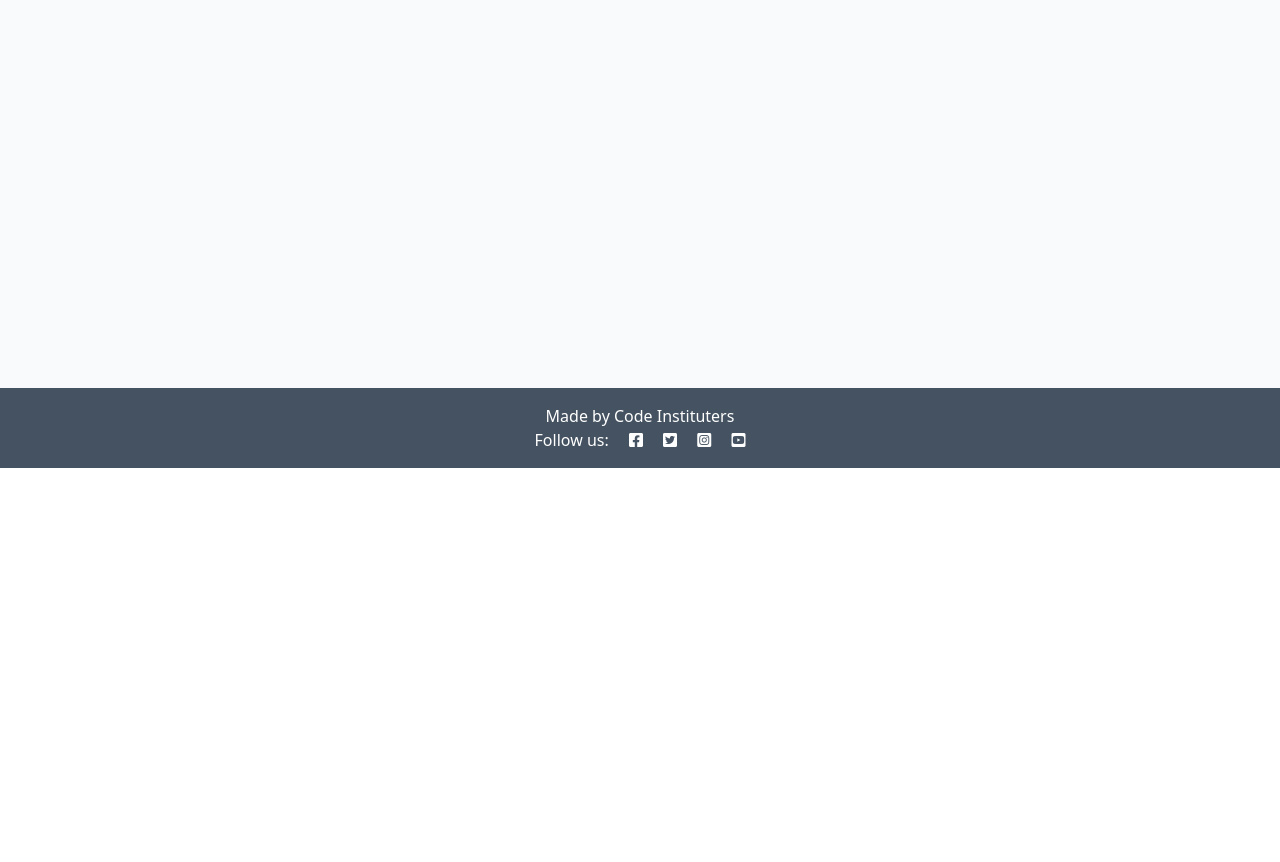
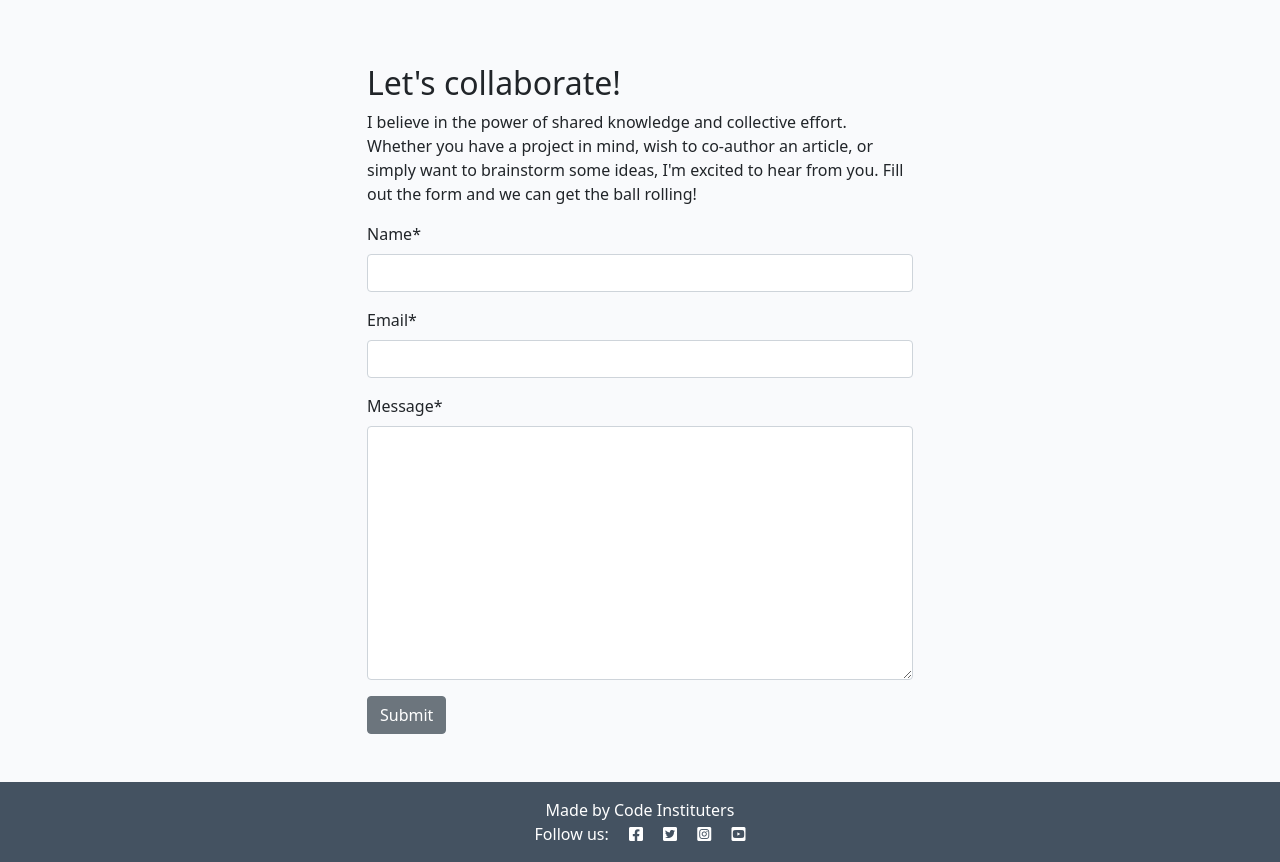
Before and after one commit to RyanFerris7/blog-updated, a Django app: page /about/ in a window 1280 px wide. Shown: the part 332-1194 px from the top of the page. Before the commit the page ends 800 px from the top, so only its background shows below. Run offline with Django 4.2, Linux system fonts and the light colour scheme; data that the repository does not hold is empty; parts of the project's set-up code (start-up, migrations or seed data) failed here and were passed over; some libraries are stand-ins or nearby versions.

Commit message:
add collaborate response

```diff
--- /dev/null
+++ b/about/forms.py
@@ -0,0 +1,8 @@
+from .models import CollaborateRequest
+from django import forms
+
+
+class CollaborateForm(forms.ModelForm):
+    class Meta:
+        model = CollaborateRequest
+        fields = ('name', 'email', 'message')
--- a/about/models.py
+++ b/about/models.py
@@ -10,3 +10,13 @@ class About(models.Model):
 
     def __str__(self):
         return self.title
+
+
+class CollaborateRequest(models.Model):
+    name = models.CharField(max_length=200)
+    email = models.EmailField()
+    message = models.TextField()
+    read = models.BooleanField(default=False)
+
+    def __str__(self):
+        return f"Collaboration request from {self.name}"
--- a/about/templates/about/about.html
+++ b/about/templates/about/about.html
@@ -1,12 +1,14 @@
 {% extends 'base.html' %}
+{% load static %}
+{% load crispy_forms_tags %}
+
 {% block content %}
-{% load static %}
 <div class="container mt-5">
     <div class="row">
-        <div class="col-4 text-center">
+        <div class="col-12 col-md-4 text-center">
             <img src="{% static 'images/nobody.jpg' %}" width="75%">
         </div>
-        <div class="col-8">
+        <div class="col-12 col-md-8">
             <h2>{{ about.title }}</h2>
             {{ about.content | safe }}
         </div>
@@ -17,6 +19,25 @@
 
           <p class="text-end"><em>Updated on: {{ about.updated_on }}</em></p>
         </div>
-      </div>
+    </div>
+    <div class="row justify-content-center">
+        <div class="col-12 col-md-6 my-5">
+            <h2>Let's collaborate!</h2>
+            <p>I believe in the power of shared knowledge and collective effort.
+                Whether you have a project in mind, wish to co-author
+                an article, or simply want to brainstorm some ideas,
+                I'm excited to hear from you. Fill out the form
+                and we can get the ball rolling!</p>
+
+            <!-- add your form here. Your submit button should
+                                have the classes of btn, btn-secondary -->
+                                <form method="post">
+                                    {{ collaborate_form | crispy }}
+                                    {% csrf_token %}
+                                    <button class="btn btn-secondary"
+                                      type="submit">Submit</button>
+                                  </form>
+        </div>
+    </div>
 </div>
 {% endblock content %}
--- a/about/views.py
+++ b/about/views.py
@@ -1,16 +1,25 @@
 from django.shortcuts import render
+from django.contrib import messages
 from .models import About
-# Create your views here.
+from .forms import CollaborateForm
 
 
 def about_me(request):
-    """
-    Renders the About page
-    """
+
+    if request.method == "POST":
+        collaborate_form = CollaborateForm(data=request.POST)
+        if collaborate_form.is_valid():
+            collaborate_form.save()
+            messages.add_message(request, messages.SUCCESS, "Collaboration request received! I endeavour to respond within 2 working days.")
+
     about = About.objects.all().order_by('-updated_on').first()
+    collaborate_form = CollaborateForm()
 
     return render(
         request,
         "about/about.html",
-        {"about": about},
+        {
+            "about": about,
+            "collaborate_form": collaborate_form
+        },
     )
```
Also changed, not shown: about/admin.py (+13 -3 lines), blog/views.py (+9 -9 lines), about/migrations/0002_collaboraterequest.py (added).
